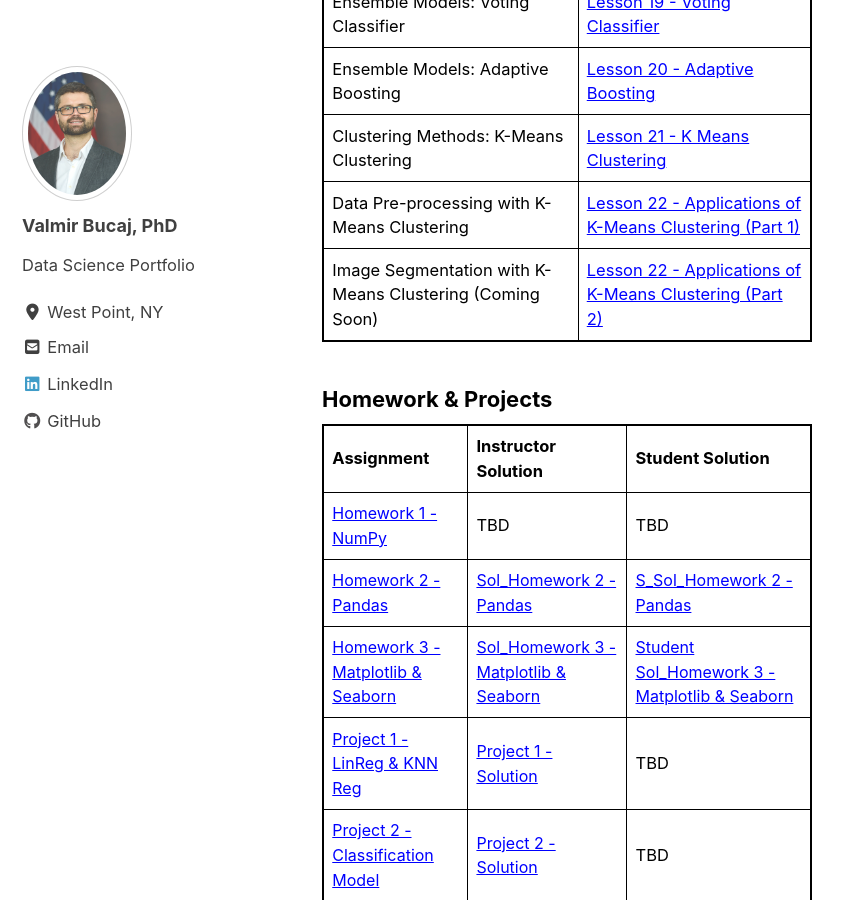
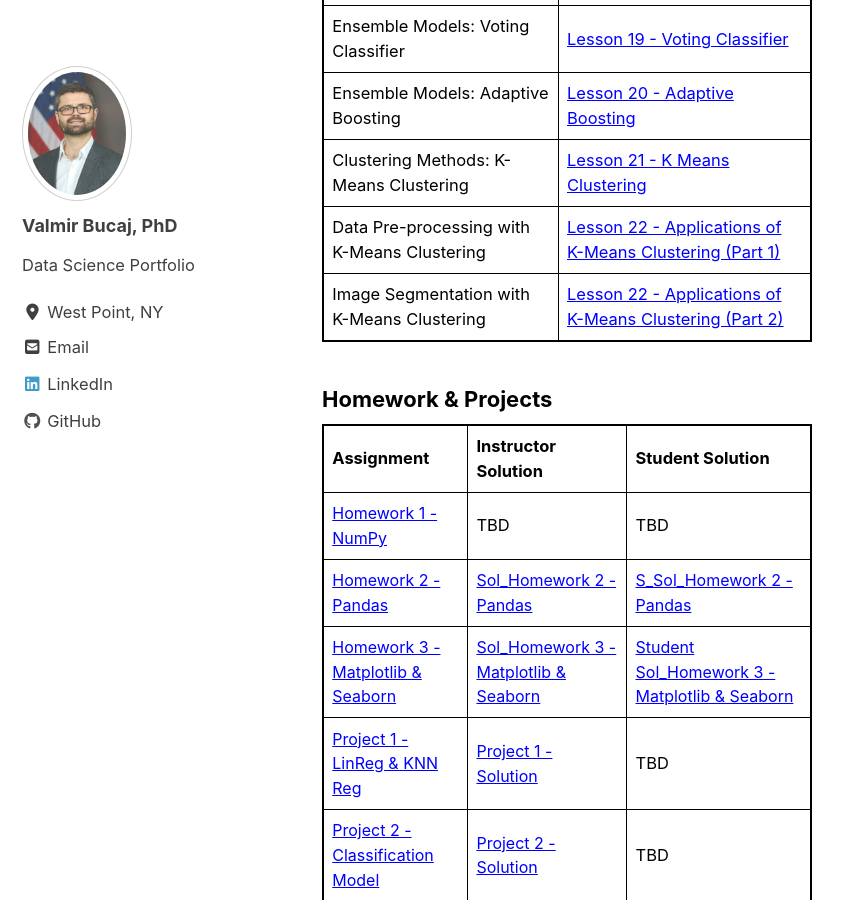
Before and after one commit to vbucaj/vbucaj.github.io, a Jekyll site: the page built from _pages/MA477.md, in a window 1280 px wide and 900 px high, scrolled down 1770 px. Shown: the whole window, without its empty margins (0-853 px from the left). Built offline with Jekyll 4.4.1, drawn with Linux system fonts in a browser that asks for light colours; cached includes are drawn as plain includes; nearby versions of some CDN libraries.

Commit message:
image segmentation

```diff
--- a/_pages/MA477.md
+++ b/_pages/MA477.md
@@ -130,8 +130,8 @@
   </tr>
 
    <tr>
-    <td>Image Segmentation with K-Means Clustering (Coming Soon)</td>
-    <td><a href="Coming_Soon" target="_blank" ><font size='3'></font>Lesson 22 - Applications of K-Means Clustering (Part 2)</a></td>
+    <td>Image Segmentation with K-Means Clustering</td>
+    <td><a href="https://www.youtube.com/watch?v=QVUUfoJxFZM" target="_blank" ><font size='3'></font>Lesson 22 - Applications of K-Means Clustering (Part 2)</a></td>
   </tr>
 
 </table>
```
